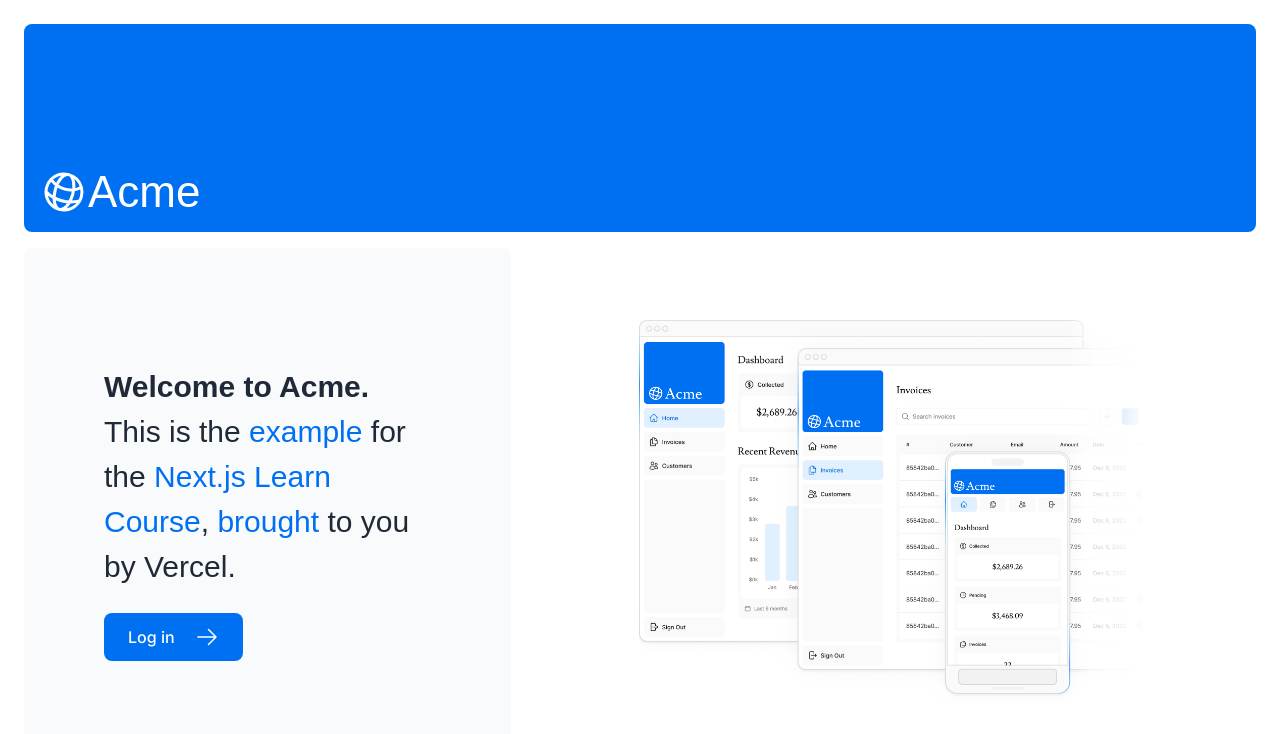
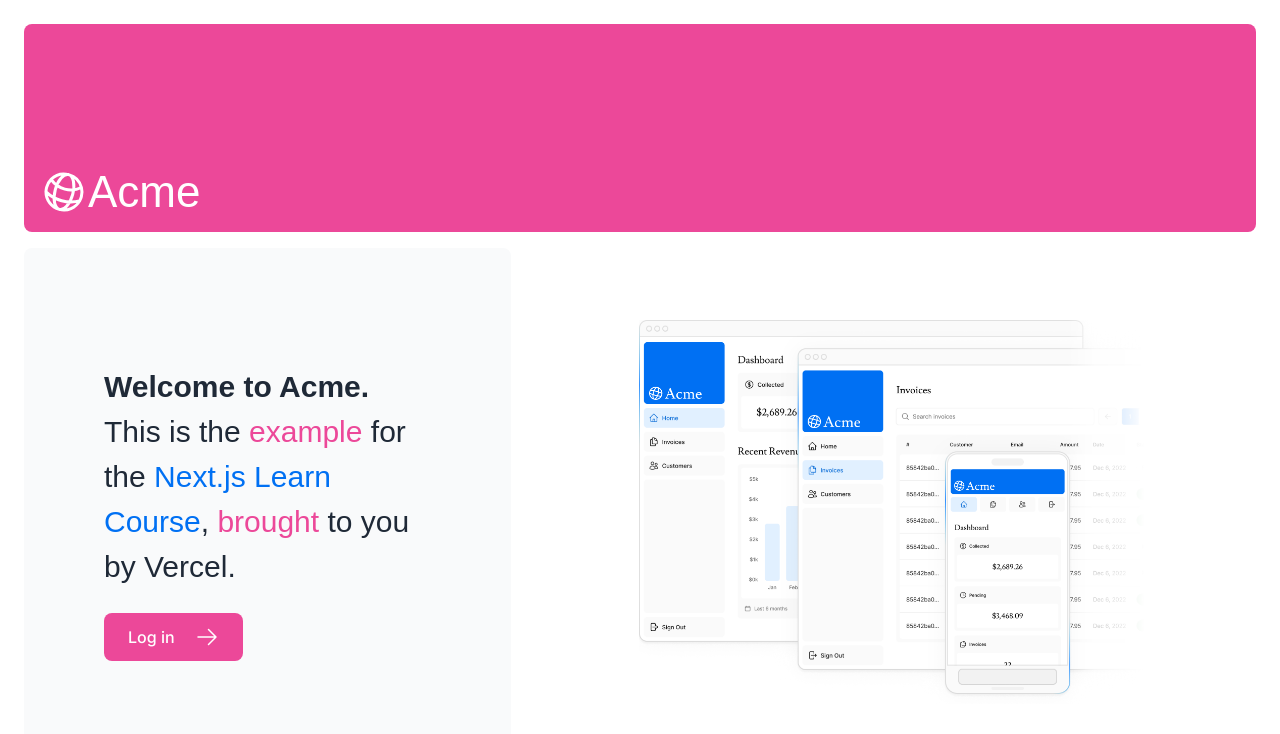
Before and after one commit to iAmSexyAndIknowIt01/Dashboard, a Next.js app: page /login in a window 1280 px wide. Shown: the top 734 px of the page. Built offline with nearby package versions, Linux system fonts and the light colour scheme; a web font is replaced by a local one.

Commit message:
logIn Pink

```diff
--- a/app/login/page.tsx
+++ b/app/login/page.tsx
@@ -10,21 +10,21 @@
     return (
         <main className="flex min-h-screen flex-col p-6">
         {/* <div className={styles.shape}/> */}
-        <div className="flex h-20 shrink-0 items-end rounded-lg bg-blue-500 p-4 md:h-52">
+        <div className="flex h-20 shrink-0 items-end rounded-lg bg-pink-500 p-4 md:h-52">
           <AcmeLogo />
         </div>
         <div className="mt-4 flex grow flex-col gap-4 md:flex-row">
           <div className="flex flex-col justify-center gap-6 rounded-lg bg-gray-50 px-6 py-10 md:w-2/5 md:px-20">
             <p className={`${lusitana.className} text-xl text-gray-800 md:text-3xl md:leading-normal`}>
-              <strong>Welcome to Acme.</strong> This is the <span className="text-blue-500">example</span> for the{' '}
+              <strong>Welcome to Acme.</strong> This is the <span className="text-pink-500">example</span> for the{' '}
               <a href="https://nextjs.org/learn/" className="text-blue-500">
                 Next.js Learn Course
               </a>
-              , <span className="text-blue-500">brought</span> to you by Vercel.
+              , <span className="text-pink-500">brought</span> to you by Vercel.
             </p>
             <Link
               href="/dashboard"
-              className="flex items-center gap-5 self-start rounded-lg bg-blue-500 px-6 py-3 text-sm font-medium text-white transition-colors hover:bg-blue-400 md:text-base"
+              className="flex items-center gap-5 self-start rounded-lg bg-pink-500 px-6 py-3 text-sm font-medium text-white transition-colors hover:bg-pink-400 md:text-base"
             >
               <span>Log in</span> <ArrowRightIcon className="w-5 md:w-6" />
             </Link>
--- a/app/page.tsx
+++ b/app/page.tsx
@@ -11,7 +11,7 @@
       {/* <div className={styles.shape}/> */}
       <div className="flex h-20 shrink-0 items-end rounded-lg bg-blue-500 p-4 md:h-52">
         <AcmeLogo />
-        <p>Chapter 6 started</p>
+        {/* <p>Chapter 6 started</p> */}
       </div>
       <div className="mt-4 flex grow flex-col gap-4 md:flex-row">
         <div className="flex flex-col justify-center gap-6 rounded-lg bg-gray-50 px-6 py-10 md:w-2/5 md:px-20">
```
